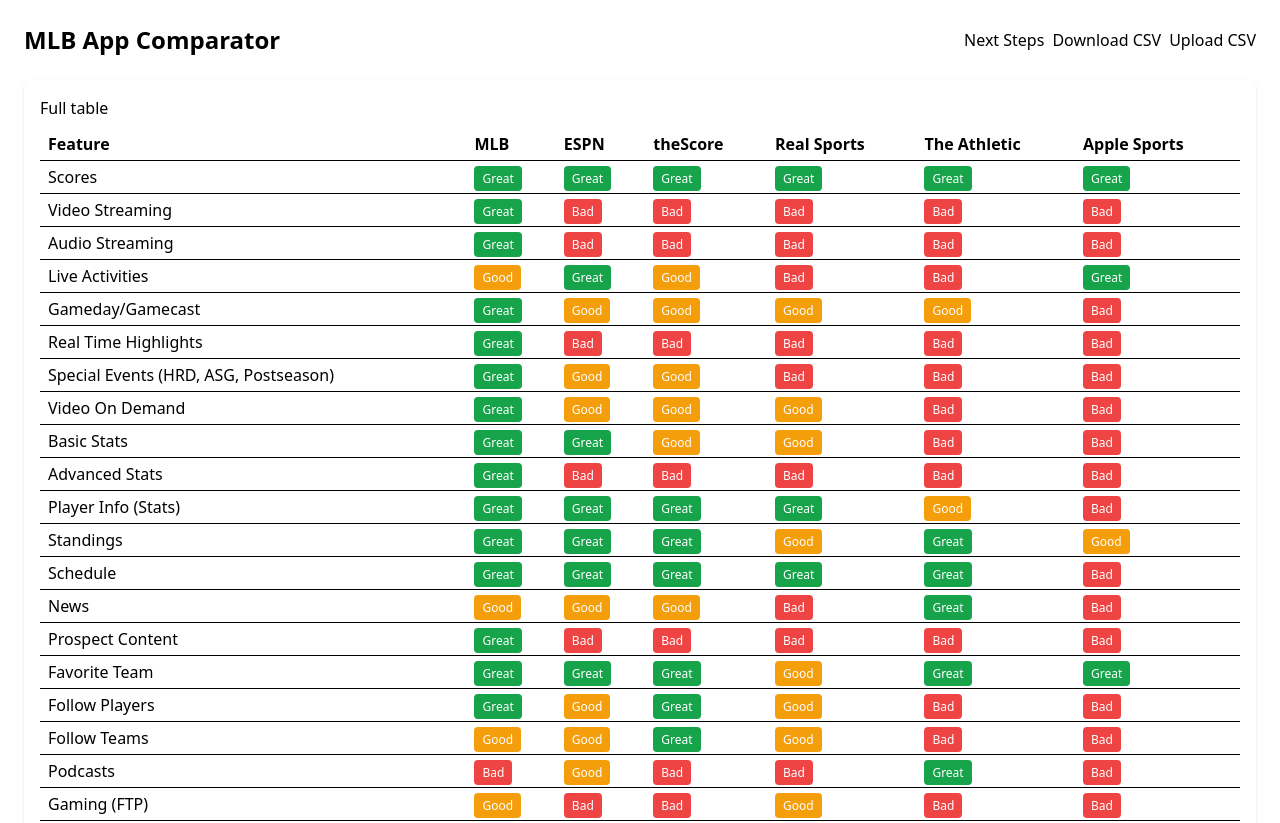
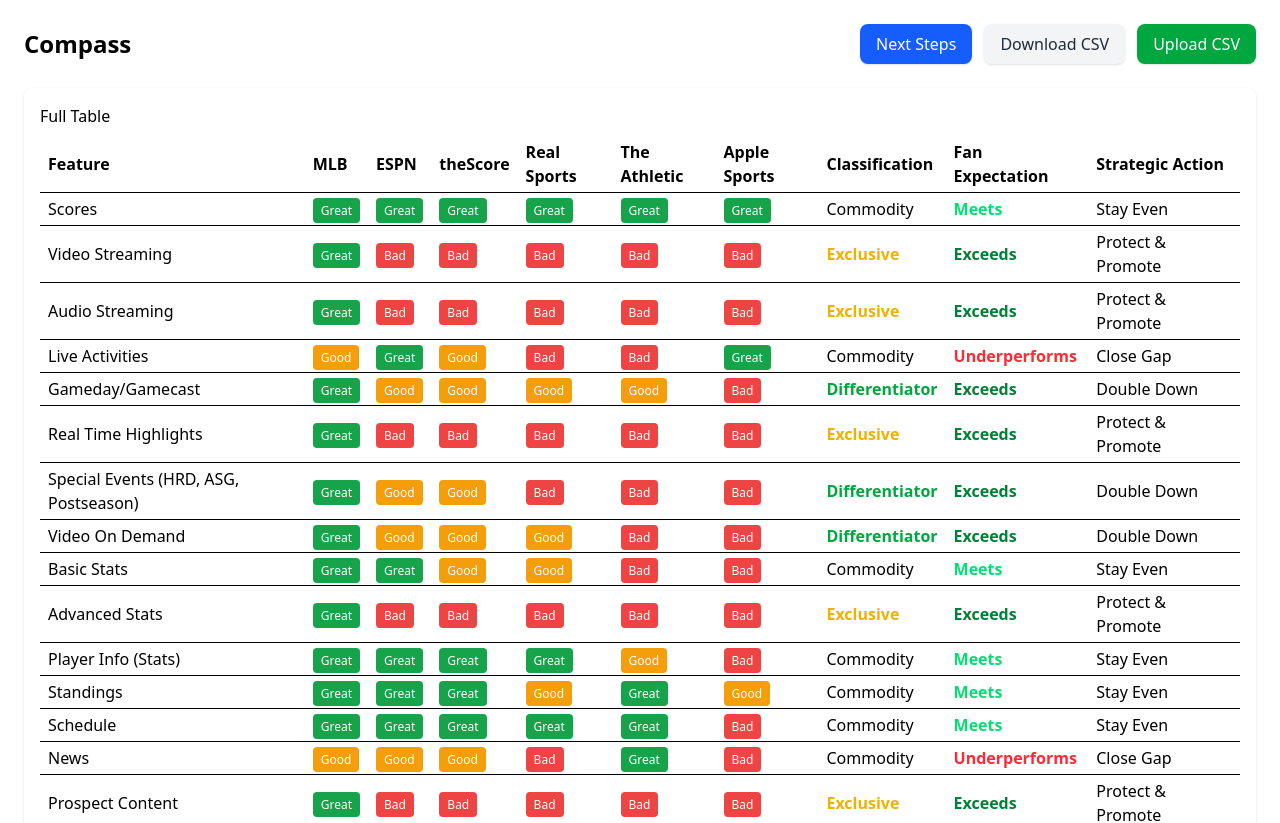
Before and after one commit to kyelindholm/mlbhackathon2025, a React (Create React App) app: page / in a window 1280 px wide. Shown: the top 823 px of the page. Built offline with nearby package versions, Linux system fonts and the light colour scheme.

Commit message:
add additional columns to main table

```diff
--- a/src/App.js
+++ b/src/App.js
@@ -235,6 +235,34 @@
   });
 }
 
+function categorizeFeature(mlb, others) {
+  const mlbScore = SCORE_MAP[mlb] ?? 0;
+  const compScores = others.map((o) => SCORE_MAP[o] ?? 0);
+
+  const compGoodGreat = compScores.filter((s) => s >= 1).length;
+  const totalGoodGreat = compGoodGreat + (mlbScore >= 1 ? 1 : 0);
+
+  if (mlb === "Bad" && totalGoodGreat <= 2) return "Untapped";
+  if ((mlb === "Good" || mlb === "Great") && compGoodGreat === 0) return "Exclusive";
+  if (mlb === "Great" && compScores.every((s) => s < 2)) return "Differentiator";
+  if (totalGoodGreat > 1) return "Commodity";
+
+  return "";
+};
+
+function compareWithCompetitors(mlb, others) {
+  const mlbScore = SCORE_MAP[mlb] ?? 0;
+  const compScores = others.map((o) => SCORE_MAP[o] ?? 0);
+
+  const maxComp = Math.max(...compScores);
+
+  if (mlbScore < maxComp) return "Underperforms";
+  if (mlbScore === maxComp) return "Meets";
+  if (mlbScore > maxComp) return "Exceeds";
+
+  return "";
+};
+
 export default function MLBComparator() {
   const [data, setData] = useState(() => {
     // fill missing apps with Bad defaults if not provided
@@ -294,7 +322,7 @@
   }
 
   // Always assign a fixed color to each app based on its index in sampleData
-  const colors = ['#2563eb', '#10b981', '#f97316', '#ef4444', '#8b5cf6'];
+  const colors = ['#2563eb', '#10b981', '#f97316', '#ef4444', '#c426b7ff', '#f6e75cff'];
   const colorForApp = (appName) => {
     const idx = sampleData.findIndex(d => d.app === appName);
     return colors[idx % colors.length];
@@ -333,20 +361,40 @@
   return (
     <div className="p-6 max-w-7xl mx-auto">
       <header className="flex items-center justify-between mb-6">
-        <h1 className="text-2xl font-semibold">MLB App Comparator</h1>
-        <div className="flex items-center gap-2">
-          <button className="btn" title="Generate next steps">Next Steps</button>
-          <button className="btn" onClick={exportSampleCSV}>Download CSV</button>
-          <label className="btn">
+        <h1 className="text-2xl font-semibold">Compass</h1>
+        <div className="flex items-center gap-3">
+          {/* Primary action button */}
+          <button
+            className="px-4 py-2 bg-blue-600 text-white font-medium rounded-lg shadow hover:bg-blue-700 focus:outline-none focus:ring-2 focus:ring-blue-400 focus:ring-offset-1 transition"
+            title="Generate next steps"
+          >
+            Next Steps
+          </button>
+
+          {/* Secondary action button */}
+          <button
+            className="px-4 py-2 bg-gray-100 text-gray-800 font-medium rounded-lg shadow-sm hover:bg-gray-200 focus:outline-none focus:ring-2 focus:ring-gray-300 focus:ring-offset-1 transition"
+            onClick={exportSampleCSV}
+          >
+            Download CSV
+          </button>
+
+          {/* File upload styled as button */}
+          <label className="relative px-4 py-2 bg-green-600 text-white font-medium rounded-lg shadow hover:bg-green-700 focus:outline-none focus:ring-2 focus:ring-green-400 focus:ring-offset-1 cursor-pointer transition">
             Upload CSV
-            <input type="file" accept="text/csv" className="hidden" onChange={(e)=>handleCSVUpload(e.target.files[0])} />
+            <input
+              type="file"
+              accept=".csv,text/csv"
+              className="absolute inset-0 w-full h-full opacity-0 cursor-pointer"
+              onChange={(e) => handleCSVUpload(e.target.files[0])}
+            />
   </label>
 </div>
       </header>
 
 
       <section className="mt-6 bg-white p-4 my-4 rounded-lg shadow">
-        <h2 className="font-medium mb-2">Full table</h2>
+        <h2 className="font-medium mb-2">Full Table</h2>
         <div className="overflow-x-auto">
           <table className="min-w-full text-left">
             <thead>
@@ -355,10 +403,35 @@
                 {data.map(d => (
                   <th key={d.app} className="px-2 py-1">{d.app}</th>
                 ))}
+                <th className="px-2 py-1">Classification</th>
+                <th className="px-2 py-1">Fan Expectation</th>
+                <th className="px-2 py-1">Strategic Action</th>
               </tr>
             </thead>
             <tbody>
-              {FEATURES.map(feature => (
+              {FEATURES.map(feature => {
+                // Find MLB and others' scores for this feature
+                const mlbRow = data.find(d => d.app === 'MLB');
+                const mlbScore = mlbRow ? mlbRow[feature] : 'Bad';
+                const others = data.filter(d => d.app !== 'MLB').map(d => d[feature]);
+                const classification = categorizeFeature(mlbScore, others);
+                const fanExpectation = compareWithCompetitors(mlbScore, others);
+                let strategicAction = '';
+                if (classification === 'Exclusive') {
+                  if (fanExpectation === 'Exceeds' || fanExpectation === 'Meets') strategicAction = 'Protect & Promote';
+                  else if (fanExpectation === 'Underperforms') strategicAction = 'Urgent Fix';
+                } else if (classification === 'Differentiator') {
+                  if (fanExpectation === 'Exceeds') strategicAction = 'Double Down';
+                  else if (fanExpectation === 'Meets') strategicAction = 'Maintain Edge';
+                  else if (fanExpectation === 'Underperforms') strategicAction = 'Recover Advantage';
+                } else if (classification === 'Commodity') {
+                  if (fanExpectation === 'Exceeds') strategicAction = 'Efficiency Play';
+                  else if (fanExpectation === 'Meets') strategicAction = 'Stay Even';
+                  else if (fanExpectation === 'Underperforms') strategicAction = 'Close Gap';
+                } else if (classification === 'Untapped' && fanExpectation === 'Underperforms') {
+                  strategicAction = 'Explore Opportunity';
+                }
+                return (
                   <tr key={feature} className="border-t">
                     <td className="px-2 py-1 font-medium">{feature}</td>
                     {data.map(d => (
@@ -366,15 +439,33 @@
                         <span className="px-2 py-1 rounded text-xs text-white" style={{background: colorForScore(SCORE_MAP[d[feature]] ?? 0)}}>{d[feature]}</span>
                       </td>
                     ))}
+                    <td className={
+                      "px-2 py-1 " +
+                      (classification === 'Exclusive' ? 'text-yellow-500 font-semibold ' : '') +
+                      (classification === 'Differentiator' ? 'text-green-600 font-semibold ' : '') +
+                      (classification === 'Untapped' ? 'text-gray-400 ' : '')
+                    }>
+                      {classification}
+                    </td>
+                    <td className={
+                      "px-2 py-1 " +
+                      (fanExpectation === 'Meets' ? 'text-green-400 font-semibold ' : '') +
+                      (fanExpectation === 'Exceeds' ? 'text-green-700 font-semibold ' : '') +
+                      (fanExpectation === 'Underperforms' ? 'text-red-500 font-semibold ' : '')
+                    }>
+                      {fanExpectation}
+                    </td>
+                    <td className="px-2 py-1">{strategicAction}</td>
                   </tr>
-              ))}
+                );
+              })}
             </tbody>
           </table>
         </div>
       </section>
 
-      <section className="grid grid-cols-1 lg:grid-cols-3 gap-6">
-        <div className="col-span-2 bg-white p-4 rounded-lg shadow">
+      <section className="mt-6 bg-white p-4 rounded-lg shadow">
+        <div className="w-full max-w-7xl mx-auto">
           <h2 className="font-medium mb-2">Feature: {selectedFeature}</h2>
           <div className="flex gap-4 items-center mb-4">
             <select value={selectedFeature} onChange={e=>setSelectedFeature(e.target.value)} className="border rounded p-2">
@@ -400,12 +491,12 @@
         </div>
       </section>
 
-      <section className="grid grid-cols-1 lg:grid-cols-3 gap-6 my-4">
-        <aside className="bg-white p-6 rounded-lg shadow">
+      <section className="mt-6 bg-white p-6 rounded-lg shadow">
+        <aside className="w-full max-w-7xl mx-auto">
           <h3 className="font-medium mb-4 text-lg">Radar Chart</h3>
           <div style={{ width: '100%', height: 360 }}>
             <ResponsiveContainer>
-              <RadarChart data={chartData} outerRadius={110}>
+              <RadarChart data={chartData} outerRadius={175}>
                 <PolarGrid stroke="#e5e7eb" />
                 {/* <PolarAngleAxis dataKey="feature" stroke="#374151" tick={false} /> */}
                 <PolarRadiusAxis domain={[0, 2]} tickCount={3} />
@@ -420,8 +511,15 @@
                     fillOpacity={0.3}
                   />
                 ))}
-                <Tooltip labelFormatter={(index) => FEATURES[index]}
-                formatter={(value) => LABELS[value] ?? value} />
+                <Tooltip
+                  labelFormatter={(index) => FEATURES[index]}
+                  formatter={(value) => LABELS[value] ?? value}
+                  itemSorter={(item) => {
+                    switch (item) {
+                      case 'MLB': return 0;
+                    }
+                  }}
+                />
               </RadarChart>
             </ResponsiveContainer>
           </div>
--- a/src/index.css
+++ b/src/index.css
@@ -7,11 +7,22 @@
       "Segoe UI Emoji", "Segoe UI Symbol", "Noto Color Emoji";
     --font-mono: ui-monospace, SFMono-Regular, Menlo, Monaco, Consolas, "Liberation Mono",
       "Courier New", monospace;
+    --color-red-500: oklch(63.7% 0.237 25.331);
+    --color-yellow-500: oklch(79.5% 0.184 86.047);
+    --color-green-400: oklch(79.2% 0.209 151.711);
+    --color-green-600: oklch(62.7% 0.194 149.214);
+    --color-green-700: oklch(52.7% 0.154 150.069);
+    --color-blue-400: oklch(70.7% 0.165 254.624);
     --color-blue-500: oklch(62.3% 0.214 259.815);
     --color-blue-600: oklch(54.6% 0.245 262.881);
+    --color-blue-700: oklch(48.8% 0.243 264.376);
     --color-gray-100: oklch(96.7% 0.003 264.542);
+    --color-gray-200: oklch(92.8% 0.006 264.531);
+    --color-gray-300: oklch(87.2% 0.01 258.338);
+    --color-gray-400: oklch(70.7% 0.022 261.325);
     --color-gray-600: oklch(44.6% 0.03 256.802);
     --color-gray-700: oklch(37.3% 0.034 259.733);
+    --color-gray-800: oklch(27.8% 0.033 256.848);
     --color-white: #fff;
     --spacing: 0.25rem;
     --container-7xl: 80rem;
@@ -26,6 +37,8 @@
     --font-weight-medium: 500;
     --font-weight-semibold: 600;
     --radius-lg: 0.5rem;
+    --default-transition-duration: 150ms;
+    --default-transition-timing-function: cubic-bezier(0.4, 0, 0.2, 1);
     --default-font-family: var(--font-sans);
     --default-mono-font-family: var(--font-mono);
   }
@@ -179,8 +192,17 @@
   }
 }
 @layer utilities {
+  .absolute {
+    position: absolute;
+  }
   .fixed {
     position: fixed;
+  }
+  .relative {
+    position: relative;
+  }
+  .inset-0 {
+    inset: calc(var(--spacing) * 0);
   }
   .col-span-2 {
     grid-column: span 2 / span 2;
@@ -202,6 +224,9 @@
   }
   .mr-2 {
     margin-right: calc(var(--spacing) * 2);
+  }
+  .mb-1 {
+    margin-bottom: calc(var(--spacing) * 1);
   }
   .mb-2 {
     margin-bottom: calc(var(--spacing) * 2);
@@ -232,6 +257,9 @@
   }
   .table {
     display: table;
+  }
+  .h-full {
+    height: 100%;
   }
   .w-full {
     width: 100%;
@@ -312,8 +340,14 @@
     border-top-style: var(--tw-border-style);
     border-top-width: 1px;
   }
+  .bg-blue-600 {
+    background-color: var(--color-blue-600);
+  }
   .bg-gray-100 {
     background-color: var(--color-gray-100);
+  }
+  .bg-green-600 {
+    background-color: var(--color-green-600);
   }
   .bg-white {
     background-color: var(--color-white);
@@ -336,8 +370,14 @@
   .px-3 {
     padding-inline: calc(var(--spacing) * 3);
   }
+  .px-4 {
+    padding-inline: calc(var(--spacing) * 4);
+  }
   .py-1 {
     padding-block: calc(var(--spacing) * 1);
+  }
+  .py-2 {
+    padding-block: calc(var(--spacing) * 2);
   }
   .text-left {
     text-align: left;
@@ -369,19 +409,47 @@
   .text-blue-600 {
     color: var(--color-blue-600);
   }
+  .text-gray-400 {
+    color: var(--color-gray-400);
+  }
   .text-gray-600 {
     color: var(--color-gray-600);
   }
   .text-gray-700 {
     color: var(--color-gray-700);
   }
+  .text-gray-800 {
+    color: var(--color-gray-800);
+  }
+  .text-green-400 {
+    color: var(--color-green-400);
+  }
+  .text-green-600 {
+    color: var(--color-green-600);
+  }
+  .text-green-700 {
+    color: var(--color-green-700);
+  }
+  .text-red-500 {
+    color: var(--color-red-500);
+  }
   .text-white {
     color: var(--color-white);
+  }
+  .text-yellow-500 {
+    color: var(--color-yellow-500);
   }
   .underline {
     text-decoration-line: underline;
   }
+  .opacity-0 {
+    opacity: 0%;
+  }
   .shadow {
+    --tw-shadow: 0 1px 3px 0 var(--tw-shadow-color, rgb(0 0 0 / 0.1)), 0 1px 2px -1px var(--tw-shadow-color, rgb(0 0 0 / 0.1));
+    box-shadow: var(--tw-inset-shadow), var(--tw-inset-ring-shadow), var(--tw-ring-offset-shadow), var(--tw-ring-shadow), var(--tw-shadow);
+  }
+  .shadow-sm {
     --tw-shadow: 0 1px 3px 0 var(--tw-shadow-color, rgb(0 0 0 / 0.1)), 0 1px 2px -1px var(--tw-shadow-color, rgb(0 0 0 / 0.1));
     box-shadow: var(--tw-inset-shadow), var(--tw-inset-ring-shadow), var(--tw-ring-offset-shadow), var(--tw-ring-shadow), var(--tw-shadow);
   }
@@ -389,9 +457,68 @@
     outline-style: var(--tw-outline-style);
     outline-width: 1px;
   }
+  .transition {
+    transition-property: color, background-color, border-color, outline-color, text-decoration-color, fill, stroke, --tw-gradient-from, --tw-gradient-via, --tw-gradient-to, opacity, box-shadow, transform, translate, scale, rotate, filter, -webkit-backdrop-filter, backdrop-filter, display, content-visibility, overlay, pointer-events;
+    transition-timing-function: var(--tw-ease, var(--default-transition-timing-function));
+    transition-duration: var(--tw-duration, var(--default-transition-duration));
+  }
+  .hover\:bg-blue-700 {
+    &:hover {
+      @media (hover: hover) {
+        background-color: var(--color-blue-700);
+      }
+    }
+  }
+  .hover\:bg-gray-200 {
+    &:hover {
+      @media (hover: hover) {
+        background-color: var(--color-gray-200);
+      }
+    }
+  }
+  .hover\:bg-green-700 {
+    &:hover {
+      @media (hover: hover) {
+        background-color: var(--color-green-700);
+      }
+    }
+  }
+  .focus\:ring-2 {
+    &:focus {
+      --tw-ring-shadow: var(--tw-ring-inset,) 0 0 0 calc(2px + var(--tw-ring-offset-width)) var(--tw-ring-color, currentcolor);
+      box-shadow: var(--tw-inset-shadow), var(--tw-inset-ring-shadow), var(--tw-ring-offset-shadow), var(--tw-ring-shadow), var(--tw-shadow);
+    }
+  }
+  .focus\:ring-blue-400 {
+    &:focus {
+      --tw-ring-color: var(--color-blue-400);
+    }
+  }
   .focus\:ring-blue-500 {
     &:focus {
       --tw-ring-color: var(--color-blue-500);
+    }
+  }
+  .focus\:ring-gray-300 {
+    &:focus {
+      --tw-ring-color: var(--color-gray-300);
+    }
+  }
+  .focus\:ring-green-400 {
+    &:focus {
+      --tw-ring-color: var(--color-green-400);
+    }
+  }
+  .focus\:ring-offset-1 {
+    &:focus {
+      --tw-ring-offset-width: 1px;
+      --tw-ring-offset-shadow: var(--tw-ring-inset,) 0 0 0 var(--tw-ring-offset-width) var(--tw-ring-offset-color);
+    }
+  }
+  .focus\:outline-none {
+    &:focus {
+      --tw-outline-style: none;
+      outline-style: none;
     }
   }
   .lg\:grid-cols-3 {
```
Lines whose indentation alone changed are shown as unchanged.
